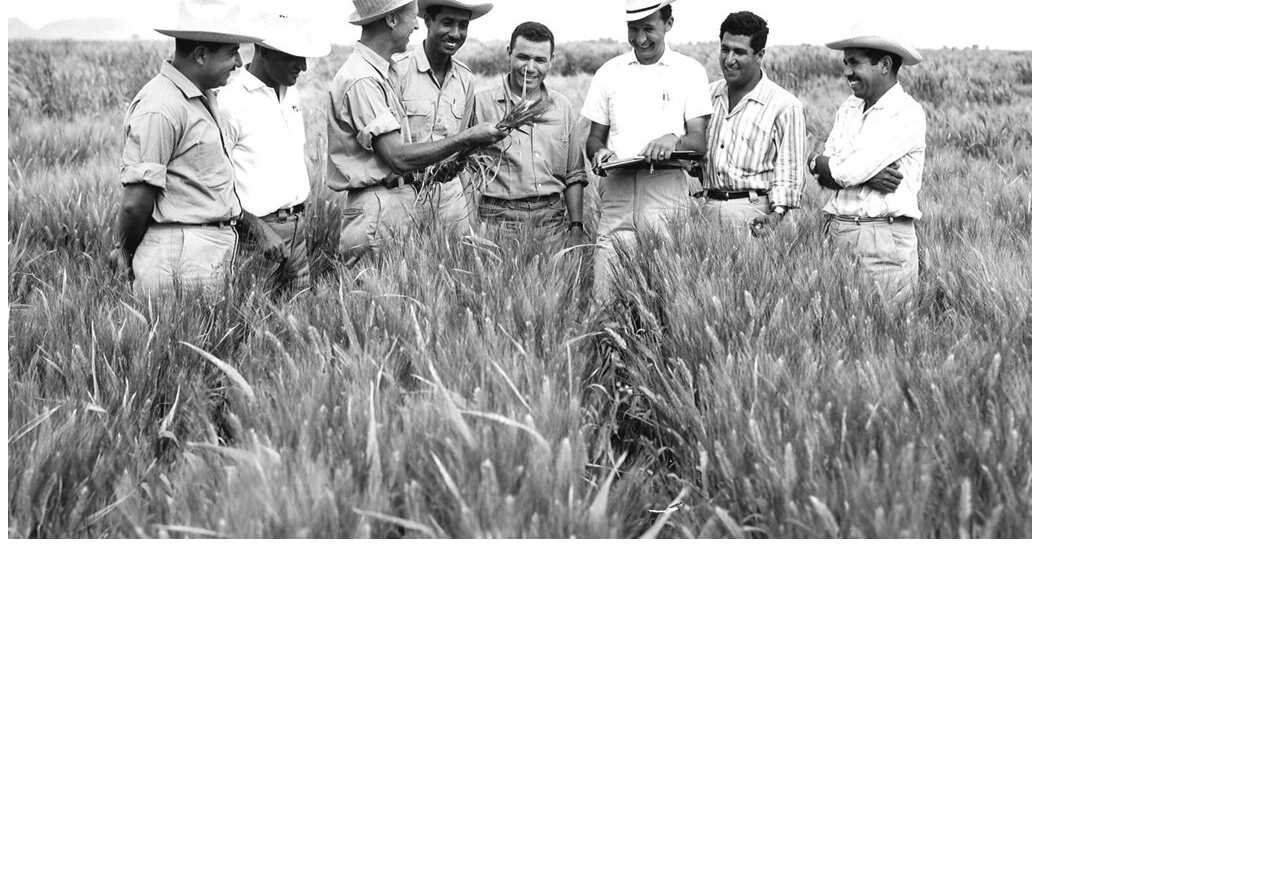
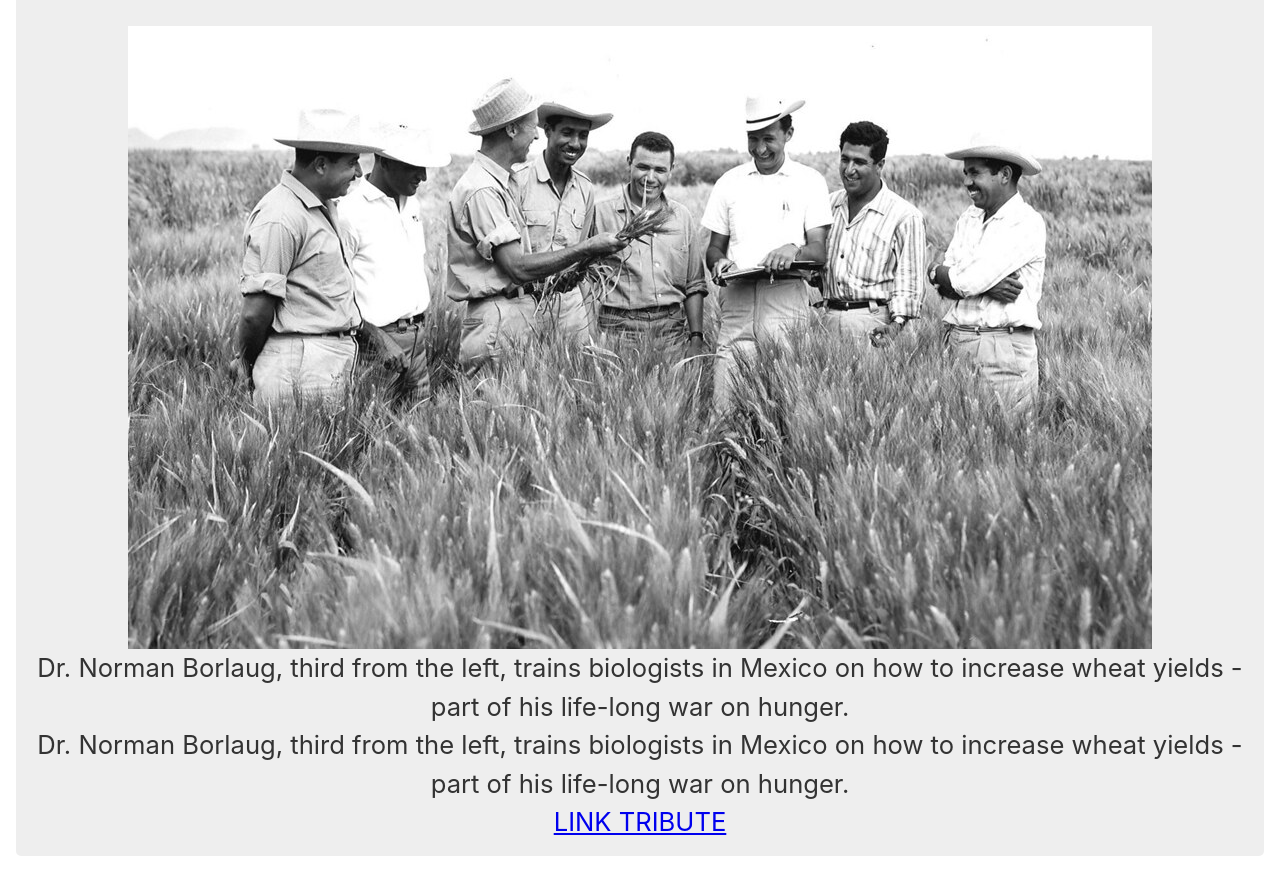
Before and after one commit to mperezbazan/MicroverseTrialsDavid-Martin, a plain HTML site: page index.html in a window 1280 px wide. Shown: the part 164-1050 px from the top of the page. Before the commit the page ends 800 px from the top, so only its background shows below. Drawn offline with Linux system fonts and the light colour scheme.

Commit message:
tests OK

```diff
--- a/css/style.css
+++ b/css/style.css
@@ -0,0 +1,19 @@
+body{
+    text-align: center;
+    font-family: -apple-system, BlinkMacSystemFont, 'Segoe UI', 'Roboto', 'Helvetica Neue', Arial, sans-serif;
+    font-size: 1.6rem;
+    line-height: 1.5;
+    color: #333;
+}
+#main{
+    margin: 30px 8px;
+    padding: 15px;
+    border-radius: 5px;
+    background: #eee;
+}
+img{
+    max-width: 100%;
+    display: block;
+    height: auto;
+    margin: 0 auto;
+}
--- a/index.html
+++ b/index.html
@@ -21,13 +21,22 @@
     - The freeCodeCamp Team
 
     -->
-    <div id="main">
-      <h1 id="title">Dr.Norman Borlaug</h1>
+    <main id="main">
+      <h1 id="title" >Dr.Norman Borlaug</h1>
       <div id="img-div">
-        <img src="project.jpg"/>
-        <h5 id ="img-caption"></h5>
+        <img id="image" src="project.jpg" style="max-width:100%; height:auto; align:center; display:block"/>
+        <div id ="img-caption">
+          Dr. Norman Borlaug, third from the left, trains biologists in Mexico on how to increase wheat yields - part of his life-long war on hunger.
+        </div>
+        </div>
+
+
+      <div id="tribute-info">
+        Dr. Norman Borlaug, third from the left, trains biologists in Mexico on how to increase wheat yields - part of his life-long war on hunger.
       </div>
-    </div>
+      <a id="tribute-link" href="#" target="_blank"> LINK TRIBUTE</a>
+
+</main>
     <script  src="js/index.js"></script>
   </body>
 </html>
```
